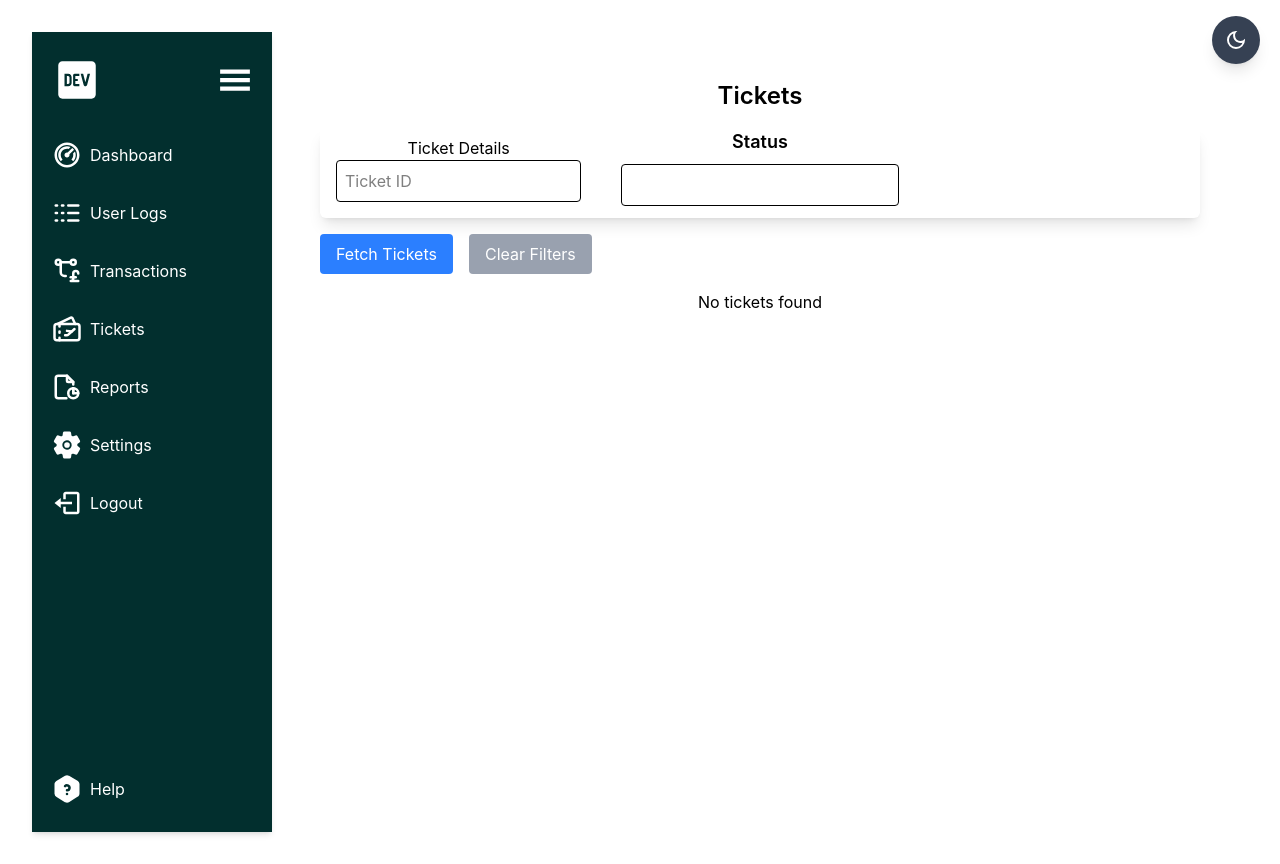
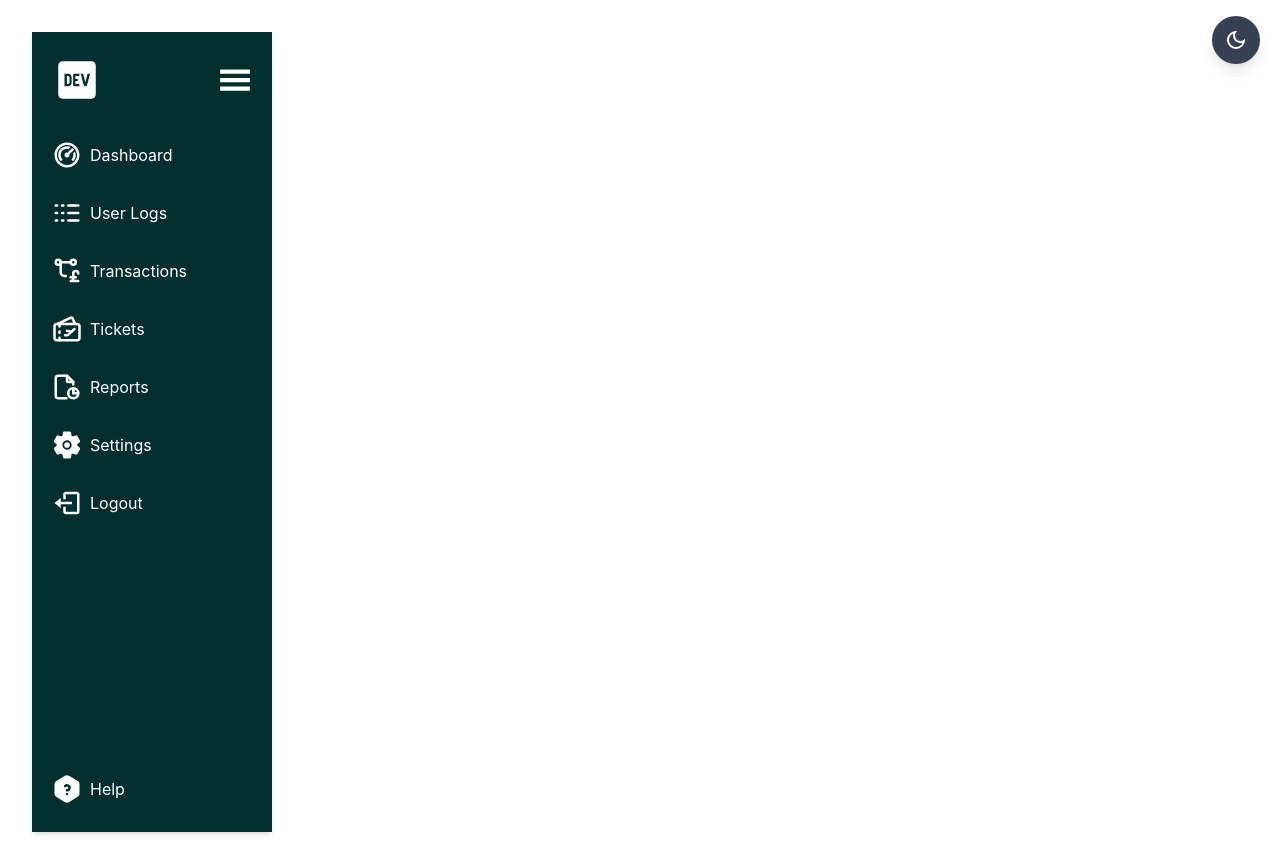
Before and after one commit to Elizabethcodes44/my-admin-dashboard, a React (Vite) app: page /getTickets in a window 1280 px wide. Built offline with nearby package versions, Linux system fonts and the light colour scheme.

Commit message:
added json files for get, pick and close tickets

```diff
--- /dev/null
+++ b/public/admin/closeTiicket.json
@@ -0,0 +1,40 @@
+{
+    "success": true,
+    "data": [{
+    "id": 2,
+    "user_id": "6b3f6a57-fe46-4cd5-9db0-f7ff31344b0c",
+    "message": "i am trying to send money out but it saying connection error...",
+    "status": "closed",
+"email": "johnnycambel8@gmail.com",
+    "ticket_id": "TICKET-3ni2lzru",
+    "created_at": "2025-02-08T09:47:14.412Z",
+    "updated_at": "2025-03-12T15:20:45.158Z",
+    "support_note": "user request for transaction that they haven’t received...",
+    "support_user_id": "e4a98937-5c7a-47a8-b541-38754b8ffc9d"
+    },
+    {
+        "id": 3,
+        "user_id": "6b3f6a57-fe46-4cd5-9db0-f7ff31344b0c",
+        "message": "i am trying to send money out but it saying connection error...",
+        "status": "closed",
+    "email": "johnnycambel8@gmail.com",
+        "ticket_id": "TICKET-3ni2lzru",
+        "created_at": "2025-02-08T09:47:14.412Z",
+        "updated_at": "2025-03-12T15:20:45.158Z",
+        "support_note": "user request for transaction that they haven’t received...",
+        "support_user_id": "e4a98937-5c7a-47a8-b541-38754b8ffc9d"
+        },
+        {
+            "id": 4,
+            "user_id": "6b3f6a57-fe46-4cd5-9db0-f7ff31344b0c",
+            "message": "i am trying to send money out but it saying connection error...",
+            "status": "closed",
+        "email": "johnnycambel8@gmail.com",
+            "ticket_id": "TICKET-3ni2lzru",
+            "created_at": "2025-02-08T09:47:14.412Z",
+            "updated_at": "2025-03-12T15:20:45.158Z",
+            "support_note": "user request for transaction that they haven’t received...",
+            "support_user_id": "e4a98937-5c7a-47a8-b541-38754b8ffc9d"
+            }
+   ]
+ }
--- /dev/null
+++ b/public/admin/pickTicket.json
@@ -0,0 +1,40 @@
+{
+    "success": true,
+    "data": [{
+    "id": 2,
+    "user_id": "6b3f6a57-fe46-4cd5-9db0-f7ff31344b0c",
+    "message": "i am trying to send money out but it saying connection error...",
+    "status": "closed",
+"email": "johnnycambel8@gmail.com",
+    "ticket_id": "TICKET-3ni2lzru",
+    "created_at": "2025-02-08T09:47:14.412Z",
+    "updated_at": "2025-03-12T15:20:45.158Z",
+    "support_note": "user request for transaction that they haven’t received...",
+    "support_user_id": "e4a98937-5c7a-47a8-b541-38754b8ffc9d"
+    },
+    {
+        "id": 3,
+        "user_id": "6b3f6a57-fe46-4cd5-9db0-f7ff31344b0c",
+        "message": "i am trying to send money out but it saying connection error...",
+        "status": "closed",
+    "email": "johnnycambel8@gmail.com",
+        "ticket_id": "TICKET-3ni2lzru",
+        "created_at": "2025-02-08T09:47:14.412Z",
+        "updated_at": "2025-03-12T15:20:45.158Z",
+        "support_note": "user request for transaction that they haven’t received...",
+        "support_user_id": "e4a98937-5c7a-47a8-b541-38754b8ffc9d"
+        },
+        {
+            "id": 4,
+            "user_id": "6b3f6a57-fe46-4cd5-9db0-f7ff31344b0c",
+            "message": "i am trying to send money out but it saying connection error...",
+            "status": "closed",
+        "email": "johnnycambel8@gmail.com",
+            "ticket_id": "TICKET-3ni2lzru",
+            "created_at": "2025-02-08T09:47:14.412Z",
+            "updated_at": "2025-03-12T15:20:45.158Z",
+            "support_note": "user request for transaction that they haven’t received...",
+            "support_user_id": "e4a98937-5c7a-47a8-b541-38754b8ffc9d"
+            }
+   ]
+ }
--- a/src/App.jsx
+++ b/src/App.jsx
@@ -4,7 +4,7 @@ import {useState} from "react"
 import NavBar from './components/sidebar';
 import Dashboard from './components/dashboard';
 import Settings from './components/settings';
-import Tickets from './components/tickets';
+import Tickets from './components/ticketscomponent/tickets';
 import Transactions from './components/transactions';
 import ThemeProvider from "./components/theme";
 import Reports from './components/reports';
@@ -39,7 +39,7 @@ function MainApp() {
         <Route path = "/" element={<Dashboard/>}/>
         <Route path = "/getUserLogs" element={<UserLogs/>}/>
         <Route path = "/getUserTransactions" element={<Transactions/>}/>
-        <Route path = "/getTickets" element={<Tickets/>}/>
+        <Route path = "/tickets" element={<Tickets/>}/>
         <Route path = "/reports" element={<Reports/>}/>
         <Route path = "/settings" element={<Settings/>}/>
 
--- a/src/components/tickets.jsx
+++ /dev/null
@@ -1,133 +0,0 @@
-import { useState } from "react";
-export default function Tickets() {
-  const [tickets, setTickets] = useState([]);
-  const [loading, setLoading] = useState(false);
-  const [error, setError] = useState("");
-
-  //filter states
-  const [ticketId, setTicketId] = useState("");
-  const [status, setStatus] = useState("");
-  const fetchTickets = () => {
-    setLoading(true);
-    setError("");
-    // Build filter object
-    let filters = {
-      ticketId,
-
-      status,
-    };
-    //Remove empty filters
-    Object.keys(filters).forEach((key) => {
-      if (!filters[key]) delete filters[key];
-    });
-
-    fetch("/getTickets.json", {
-      method: "POST",
-      headers: { "Content-Type": "application/json" },
-      body: JSON.stringify(filters),
-    })
-      .then((response) => response.json())
-      .then((results) => {
-        if (results.success) {
-          const filteredTickets = results.data.filter((ticket) => {
-            return (
-              (!ticketId || ticket.ticket_id === ticketId) &&
-              (!status || ticket.status === status)
-            );
-          });
-          setTickets(filteredTickets);
-        } else {
-          setError("Failed to fetch ticket. Check filters.");
-        }
-      })
-      .catch(() => setError("Error fetching tickets. Please try again."))
-      .finally(() => setLoading(false));
-  };
-  return (
-    <div className="p-6">
-      <h2 className="text-2xl font-semibold mb-4">Tickets</h2>
-
-      <div className="grid shadow-lg rounded-md md:grid-cols-3 gap-6">
-        <div className="px-4 py-2">
-          <h3>Ticket Details</h3>
-          <input
-            type="text"
-            value={ticketId}
-            onChange={(e) => setTicketId(e.target.value)}
-            placeholder="Ticket ID"
-            className="w-full border p-2 rounded mb-2"
-          />
-        </div>
-
-        {/* Type & Status Filters */}
-        <div>
-          <h3 className="text-lg font-semibold mb-2">Status</h3>
-
-          <input
-            value={status}
-            onChange={(e) => setStatus(e.target.value)}
-            className="w-full border p-2 rounded mb-2"
-          ></input>
-        </div>
-      </div>
-
-      <div className="flex gap-4 mt-4">
-        <button
-          onClick={fetchTickets}
-          className="bg-blue-500 text-white px-4 py-2 rounded hover:bg-blue-600"
-          disabled={loading}
-        >
-          {loading ? "Loading..." : "Fetch Tickets"}
-        </button>
-        <button
-          onClick={() => {
-            setTicketId("");
-
-            setStatus("");
-            setTickets([]);
-          }}
-          className="bg-gray-400 text-white px-4 py-2 rounded hover:bg-gray-500"
-        >
-          Clear Filters
-        </button>
-      </div>
-
-      {/* Error Message */}
-      {error && <p className="text-red-500 mt-2">{error}</p>}
-
-      {/* Tickets Table */}
-      {tickets.length > 0 ? (
-        <div className="overflow-x-auto mt-4">
-          <table className="w-full border-collapse border border-gray-300">
-            <thead>
-              <tr className="bg-gray-200">
-                <th className="border p-2">ID</th>
-                <th className="border p-2">UserId</th>
-                <th className="border p-2">Message</th>
-                <th className="border p-2">Status</th>
-                <th className="border p-2">Email</th>
-                <th className="border p-2">TicketID</th>
-                <th className="border p-2">Support Note</th>
-              </tr>
-            </thead>
-            <tbody>
-              {tickets.map((ticket) => (
-                <tr key={ticket.id} className="text-center">
-                  <td className="border p-2">{ticket.id}</td>
-                  <td className="border p-2">{ticket.user_id}</td>
-                  <td className="border p-2">{ticket.message}</td>
-                  <td className="border p-2">{ticket.status}</td>
-                  <td className="border p-2">{ticket.email}</td>
-                  <td className="border p-2">{ticket.ticket_id}</td>
-                  <td className="border p-2">{ticket.support_note}</td>
-                </tr>
-              ))}
-            </tbody>
-          </table>
-        </div>
-      ) : (
-        <p className="mt-4">No tickets found</p>
-      )}
-    </div>
-  );
-}
--- /dev/null
+++ b/src/components/ticketscomponent/tickets.jsx
@@ -0,0 +1,3 @@
+export default function Tickets() {
+
+}
```
